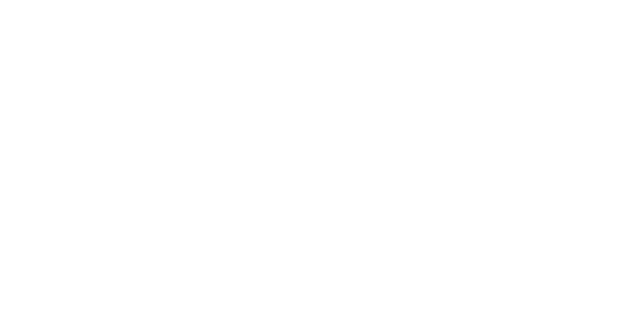
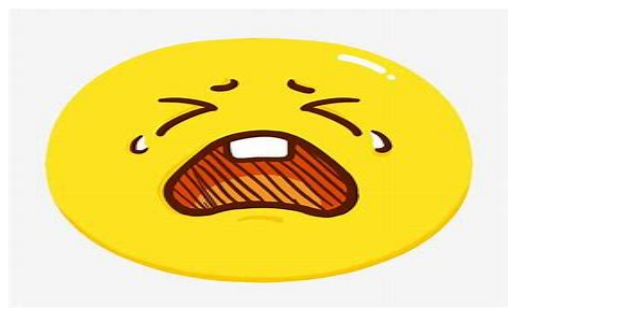
Before and after one commit to haixiaoxuanfen/p, a plain HTML site: page index.html in a window 1280 px wide. Shown: the whole page, without its empty margins (0-640 px from the left). Drawn offline with Linux system fonts and the light colour scheme.

Commit message:
Update index.html

```diff
--- a/index.html
+++ b/index.html
@@ -9,6 +9,7 @@
 </head>
 
 <body>
+    <img src="/sad.png" width="500" height="300">
     <a-scene arjs embedded>
         <!-- 第一个标记 -->
         <a-marker type="pattern" url="/sad.patt">
```
